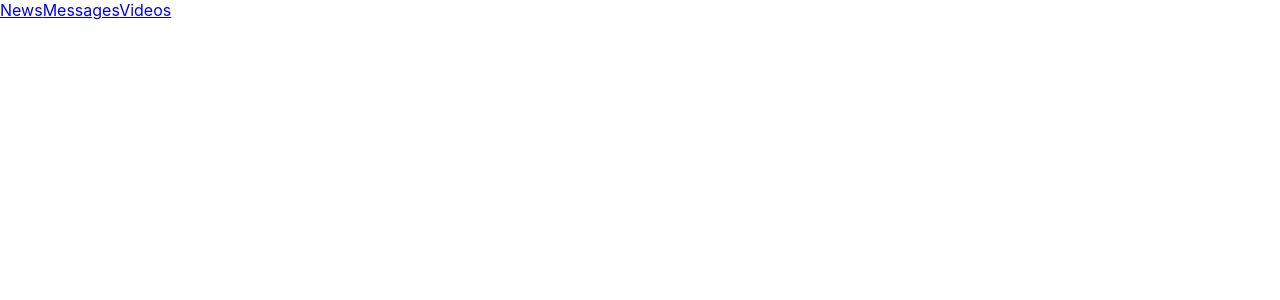
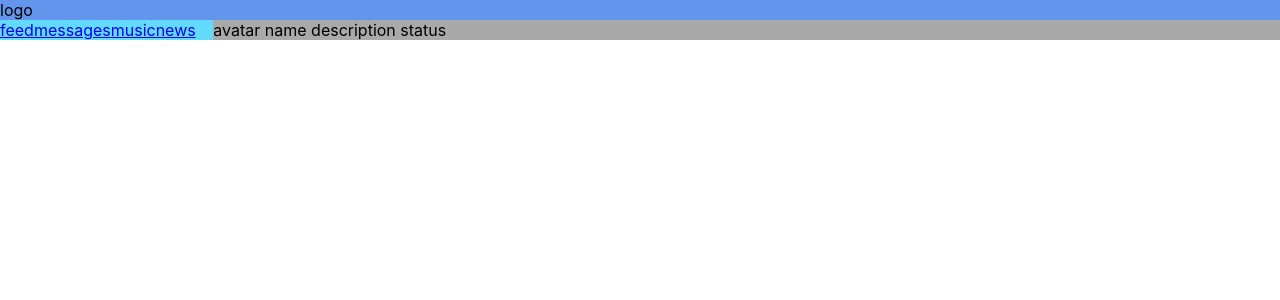
Before and after one commit to gostevVitalii/social-network-react, a React (Create React App) app: page / in a window 1280 px wide. Shown: the top 300 px of the page. Built offline with nearby package versions, Linux system fonts and the light colour scheme.

Commit message:
Made grid template

```diff
--- a/src/App.css
+++ b/src/App.css
@@ -36,3 +36,25 @@
     transform: rotate(360deg);
   }
 }
+
+.App-wrap {
+
+  display: grid;
+  grid-template-areas:
+    "h h"
+    "n p";
+  grid-template-columns: 2fr 10fr;
+}
+.Header {
+  grid-area: h;
+  background-color: cornflowerblue;
+}
+.Navbar {
+  grid-area: n;
+  background-color:#61dafb;
+
+}
+.Profile {
+  grid-area: p;
+  background-color:darkgrey;
+}
--- a/src/App.js
+++ b/src/App.js
@@ -1,9 +1,15 @@
 import './App.css';
 import Header from './components/Header';
+import Navbar from './components/Navbar';
+import Profile from './components/Profile';
 
 function App() {
   return (
-    <Header />
+    <div class="App-wrap">
+      <Header />
+      <Navbar />
+      <Profile />
+    </div>
 
 
   );
--- a/src/components/Header.jsx
+++ b/src/components/Header.jsx
@@ -3,9 +3,7 @@ import React from "react";
 const Header = () => {
   return (
     <nav className="Header">
-      <a href="#">News</a>
-      <a href="#">Messages</a>
-      <a href="#">Videos</a>
+      logo
     </nav>
   )
 }
--- /dev/null
+++ b/src/components/Navbar.jsx
@@ -0,0 +1,14 @@
+import React from 'react';
+// import s from 'Navbar.module.css';
+
+const Navbar = () => {
+  return (
+    <div className="Navbar">
+      <a href="#">feed</a>
+      <a href="#">messages</a>
+      <a href="#">music</a>
+      <a href="#">news</a>
+    </div>
+  )
+}
+export default Navbar
--- /dev/null
+++ b/src/components/Profile.jsx
@@ -0,0 +1,14 @@
+import React from 'react';
+// import s from 'Profile.module.css';
+
+const Profile = () => {
+  return (
+    <div className="Profile">
+      avatar
+      name
+      description
+      status
+    </div>
+  )
+}
+export default Profile
```
